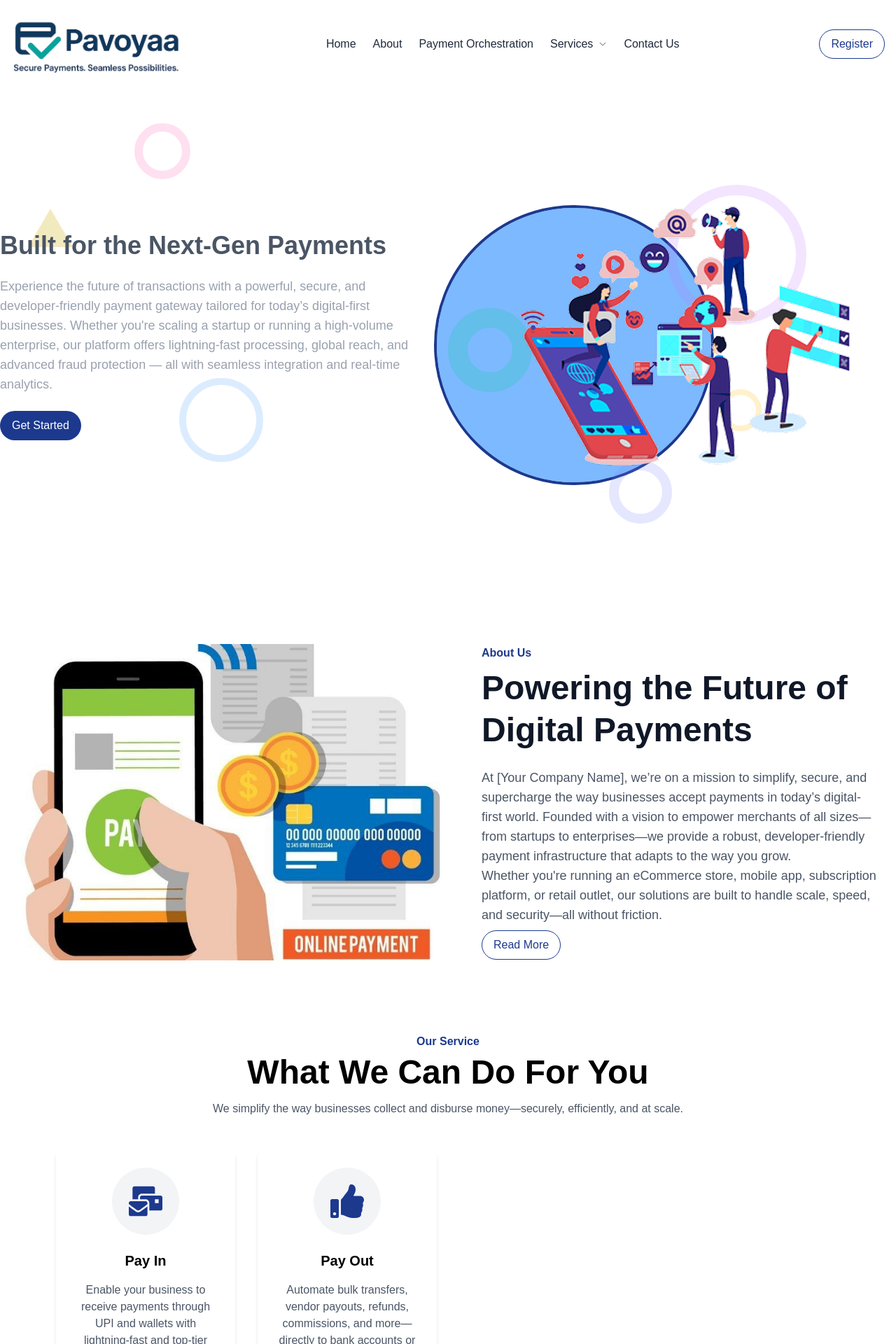
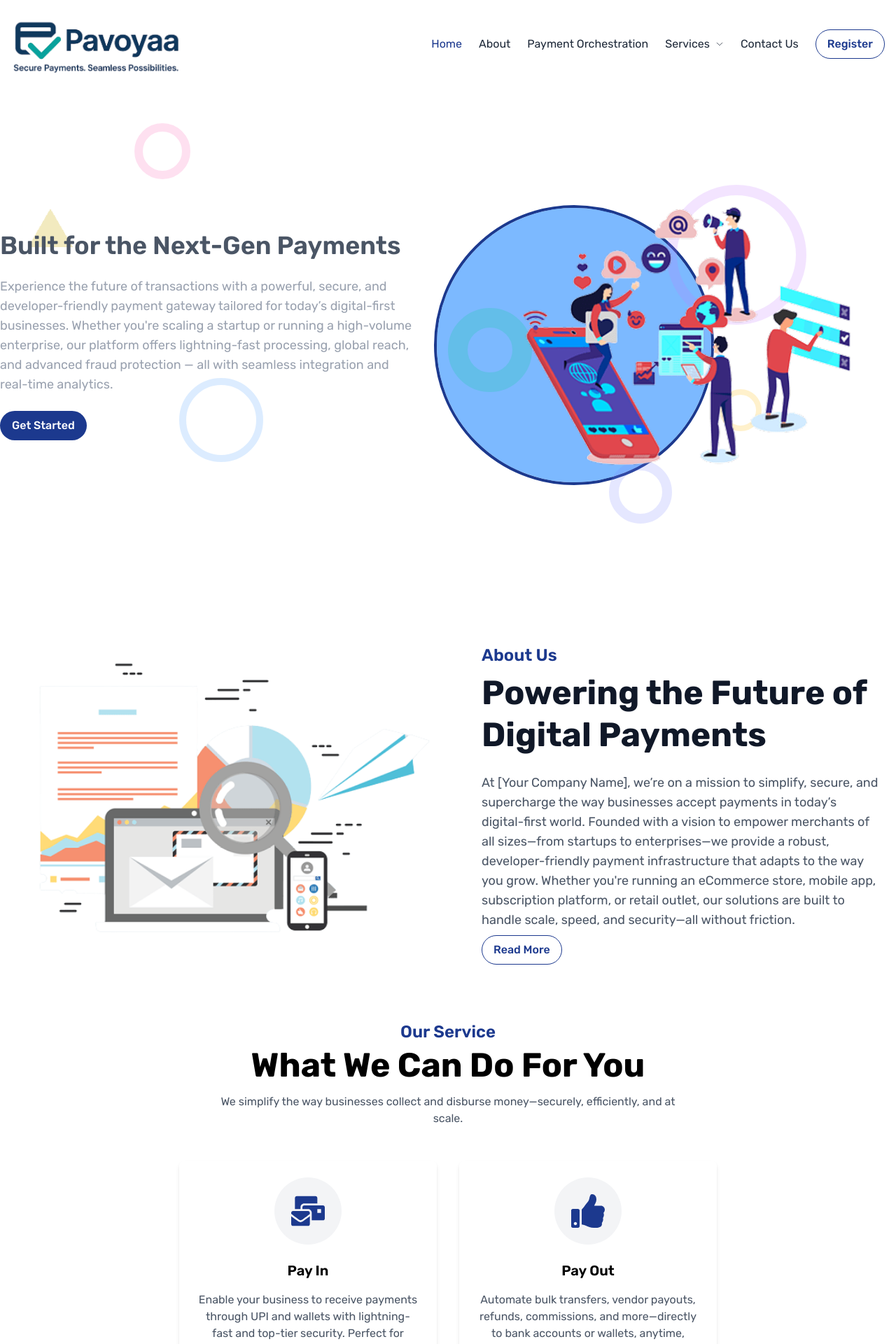
Before and after one commit to VipulVerma77/Mailer, a React (Vite) app: page / in a window 1280 px wide. Shown: the top 1920 px of the page at 70% size. Built offline with nearby package versions, Linux system fonts and the light colour scheme; a web font is replaced by a local one.

Commit message:
client change

```diff
--- a/package.json
+++ b/package.json
@@ -13,9 +13,11 @@
     "@headlessui/react": "^2.2.2",
     "@heroicons/react": "^2.2.0",
     "@tailwindcss/vite": "^4.1.6",
+    "framer-motion": "^12.12.1",
     "react": "^19.1.0",
     "react-dom": "^19.1.0",
     "react-icons": "^5.5.0",
+    "react-intersection-observer": "^9.16.0",
     "react-router-dom": "^7.6.0",
     "react-slick": "^0.30.3",
     "slick-carousel": "^1.8.1",
--- a/src/assets/index.js
+++ b/src/assets/index.js
@@ -1,6 +1,6 @@
 import hero from "./hero-img-1.png"
 import sty from "./sty-1.png"
-import about from "./about-1.jpg";
+import about from "./about-1.png";
 import pay from "./Pay.png";
 import auto from './auto.jpg'
 import ease from './ease.jpg'
--- a/src/components/About.jsx
+++ b/src/components/About.jsx
@@ -1,28 +1,40 @@
-import { Fragment } from "react";
-import { Dialog, Transition } from "@headlessui/react";
+import { motion } from "framer-motion";
 import { about } from "../assets";
 import CustomButton from "./CustomButton";
+
 export default function About() {
   return (
     <section className="flex flex-col-reverse md:flex-row items-center justify-between px-6 py-12 md:py-10 max-w-7xl mx-auto">
-      {/* Left Image or Illustration */}
-      <div className="md:w-1/2 w-full">
+
+      {/* Left: Floating Image */}
+      <motion.div
+        className="md:w-1/2 w-full"
+        initial={{ opacity: 0, y: 50 }}
+        whileInView={{ opacity: 1, y: 0 }}
+        transition={{ duration: 1, ease: "easeOut" }}
+        viewport={{ once: true }}
+      >
         <img
-          src={about}// Replace with your image path
+          src={about}
           alt="Product Tour Illustration"
-          className="w-full h-auto"
+          className="w-full h-auto animate-float"
         />
-      </div>
+      </motion.div>
 
-      {/* Right Content */}
-      <div className="md:w-1/2 w-full mb-10 md:mb-0 md:pl-12 text-center md:text-left">
-        <p className="text-blue-900 font-semibold mb-2">About Us</p>
+      {/* Right: Slide In From Bottom */}
+      <motion.div
+        className="md:w-1/2 w-full mb-10 md:mb-0 md:pl-12 text-center md:text-left"
+        initial={{ opacity: 0, y: 50 }}
+        whileInView={{ opacity: 1, y: 0 }}
+        transition={{ duration: 1, delay: 0.2, ease: "easeOut" }}
+        viewport={{ once: true }}
+      >
+        <p className="text-blue-900 text-2xl font-semibold mb-2">About Us</p>
         <h2 className="text-3xl md:text-5xl font-bold text-gray-900 leading-tight">
           Powering the Future of Digital Payments
         </h2>
         <p className="mt-6 text-gray-600 text-lg">
           At [Your Company Name], we’re on a mission to simplify, secure, and supercharge the way businesses accept payments in today’s digital-first world. Founded with a vision to empower merchants of all sizes—from startups to enterprises—we provide a robust, developer-friendly payment infrastructure that adapts to the way you grow.
-<br/>
           Whether you're running an eCommerce store, mobile app, subscription platform, or retail outlet, our solutions are built to handle scale, speed, and security—all without friction.
         </p>
         <CustomButton
@@ -32,7 +44,7 @@ Whether you're running an eCommerce store, mobile app, subscription platform, or
           size="medium"
           className="rounded-full mt-2"
         />
-      </div>
+      </motion.div>
     </section>
   );
 }
--- a/src/components/Navbar.jsx
+++ b/src/components/Navbar.jsx
@@ -2,7 +2,7 @@ import { useState, useEffect, Fragment } from 'react';
 import { Dialog, Transition } from '@headlessui/react';
 import { Link, NavLink } from 'react-router-dom';
 import { Bars3Icon, XMarkIcon } from '@heroicons/react/24/solid';
-import { ChevronDownIcon, ChevronUpIcon, EnvelopeIcon } from '@heroicons/react/24/outline';
+import { ChevronDownIcon, ChevronUpIcon } from '@heroicons/react/24/outline';
 import { navLinks, authLinks } from '../config/navLink.js';
 import CustomButton from './CustomButton';
 import { logo } from '../assets/index.js';
@@ -24,30 +24,30 @@ export default function Navbar() {
   return (
     <>
       <header
-        className={`w-full top-0 left-0 z-50 transition-all duration-500 ${isSticky ? 'fixed bg-white shadow-sm py-3' : 'absolute bg-transparent py-5'
-          }`}
+        className={`w-full top-0 left-0 z-50 transition-all duration-500 ${
+          isSticky ? 'fixed bg-white shadow-sm py-3' : 'absolute bg-transparent py-5'
+        }`}
       >
         <div className="container mx-auto px-4 flex items-center justify-between">
           <Link to="/" className=" font-semibold flex items-center space-x-2">
-            {/* <EnvelopeIcon className="w-6 h-6 md:w-10 md:h-20 text-pink-600" />
-            <span className="text-pink-600 font-extrabold text-[calc(1.375rem+1.5vw)] leading-tight">
-              Pavoyaa
-            </span> */}
-            <img src={logo} alt="company logio" height={10} width={250} />
+            <img src={logo} alt="company logo" height={10} width={250} />
           </Link>
 
-          <nav className="hidden lg:flex items-center space-x-6">
+          <div className="hidden lg:flex items-center space-x-6 ml-auto">
             {navLinks.map((item) => {
               if (item.type === 'link') {
                 return (
-                  <Link
+                  <NavLink
                     key={item.label}
                     to={item.path}
-                    className={`text-base font-normal transition-colors duration-500 ${isSticky ? 'py-2' : 'py-4'
-                      } text-gray-800 hover:text-blue-900`}
+                    className={({ isActive }) =>
+                      `text-base font-normal transition-colors duration-500 ${
+                        isSticky ? 'py-2' : 'py-4'
+                      } ${isActive ? 'text-blue-900' : 'text-gray-800 hover:text-blue-900'}`
+                    }
                   >
                     {item.label}
-                  </Link>
+                  </NavLink>
                 );
               } else if (item.type === 'dropdown') {
                 return (
@@ -58,25 +58,33 @@ export default function Navbar() {
                     onMouseLeave={() => setDropdownOpen(false)}
                   >
                     <button
-                      className={`flex items-center text-base font-normal transition-all duration-500 ${isSticky ? 'py-2' : 'py-4'
-                        } text-gray-800 hover:text-blue-900`}
+                      className={`flex items-center text-base font-normal transition-all duration-500 ${
+                        isSticky ? 'py-2' : 'py-4'
+                      } text-gray-800 hover:text-blue-900`}
                     >
                       {item.label}
                       <ChevronDownIcon className="ml-2 w-3 h-3" />
                     </button>
                     <div
-                      className={`absolute top-full left-0 mt-2 w-44 bg-white rounded-lg shadow-md transform transition-all duration-500 origin-top ${dropdownOpen ? 'scale-y-100 opacity-100' : 'scale-y-0 opacity-0'
-                        }`}
+                      className={`absolute top-full left-0 mt-2 w-44 bg-white rounded-lg shadow-md transform transition-all duration-500 origin-top ${
+                        dropdownOpen ? 'scale-y-100 opacity-100' : 'scale-y-0 opacity-0'
+                      }`}
                     >
                       {item.items.map((subItem) => (
-                        <Link
+                        <NavLink
                           key={subItem.label}
                           to={subItem.path}
-                          className="block px-4 py-2 text-gray-700 hover:bg-blue-900 hover:text-white"
+                          className={({ isActive }) =>
+                            `block px-4 py-2 text-sm ${
+                              isActive
+                                ? 'bg-blue-900 text-white'
+                                : 'text-gray-700 hover:bg-blue-900 hover:text-white'
+                            }`
+                          }
                           onClick={() => setDropdownOpen(false)}
                         >
                           {subItem.label}
-                        </Link>
+                        </NavLink>
                       ))}
                     </div>
                   </div>
@@ -84,18 +92,14 @@ export default function Navbar() {
               }
               return null;
             })}
-          </nav>
 
-          <div className="hidden lg:flex items-center space-x-4">
             {authLinks.map((link) => {
               const isRegister = link.label.toLowerCase() === 'register';
               return isRegister ? (
                 <button
                   key={link.label}
                   onClick={() => setShowRegisterModal(true)}
-                  className=" px-4 py-2 text-base rounded-full font-medium cursor-pointer  border border-blue-900 text-blue-900
-      hover:bg-blue-900 hover:text-white
-      transition-all duration-300"
+                  className="px-4 py-2 text-base rounded-full font-medium cursor-pointer border border-blue-900 text-blue-900 hover:bg-blue-900 hover:text-white transition-all duration-300"
                 >
                   {link.label}
                 </button>
@@ -111,15 +115,17 @@ export default function Navbar() {
             })}
           </div>
 
+          {/* Hamburger Menu */}
           <button
             type="button"
             onClick={() => setMobileOpen(!mobileOpen)}
-            className="lg:hidden p-2 rounded-md text-gray-700 hover:text-pink-600 hover:bg-gray-100 focus:outline-none focus:ring-2 focus:ring-pink-500"
+            className="lg:hidden p-2 rounded-md text-gray-700 hover:text-blue-900 hover:bg-gray-100 focus:outline-none focus:ring-2 focus:ring-blue-500"
           >
             {mobileOpen ? <XMarkIcon className="w-6 h-6" /> : <Bars3Icon className="w-6 h-6" />}
           </button>
         </div>
 
+        {/* Mobile Nav */}
         {mobileOpen && (
           <div className="lg:hidden bg-white shadow-lg px-4 pb-4 space-y-2">
             {navLinks.map((item) => {
@@ -170,6 +176,7 @@ export default function Navbar() {
               }
               return null;
             })}
+
             <div className="pt-3 space-y-3 border-t border-gray-100 mt-2">
               {authLinks.map((link) => {
                 const isRegister = link.label.toLowerCase() === 'register';
@@ -198,10 +205,11 @@ export default function Navbar() {
         )}
       </header>
 
+      {/* Register Modal */}
       <Transition appear show={showRegisterModal} as={Fragment}>
         <Dialog as="div" className="relative z-50" onClose={() => setShowRegisterModal(false)}>
           <Transition.Child
-            as="div"  // Use "div" instead of Fragment here
+            as="div"
             enter="ease-out duration-300"
             enterFrom="opacity-0"
             enterTo="opacity-100"
@@ -209,13 +217,13 @@ export default function Navbar() {
             leaveFrom="opacity-100"
             leaveTo="opacity-0"
           >
-            <div className="fixed inset-0 bg-white/10 backdrop-blur-sm " /> {/* Set the background to transparent */}
+            <div className="fixed inset-0 bg-white/10 backdrop-blur-sm" />
           </Transition.Child>
 
           <div className="fixed inset-0 overflow-y-auto">
-            <div className="flex min-h-full items-center justify-center  p-4">
+            <div className="flex min-h-full items-center justify-center p-4">
               <Transition.Child
-                as="div"  // Again use "div" instead of Fragment here
+                as="div"
                 enter="ease-out duration-300"
                 enterFrom="opacity-0 scale-95"
                 enterTo="opacity-100 scale-100"
@@ -223,15 +231,31 @@ export default function Navbar() {
                 leaveFrom="opacity-100 scale-100"
                 leaveTo="opacity-0 scale-95"
               >
-                <Dialog.Panel className="w-full max-w-md transform overflow-hidden rounded-2xl bg-gray-100 p-6 text-left align-middle shadow-xl transition-all ">
+                <Dialog.Panel className="w-full max-w-md transform overflow-hidden rounded-2xl bg-gray-100 p-6 text-left align-middle shadow-xl transition-all">
                   <Dialog.Title className="text-lg text-center font-medium leading-6 text-blue-900">
                     Register With Us
                   </Dialog.Title>
                   <form className="mt-4 space-y-4">
-                    <input type="text" placeholder="Name" className="w-full border border-gray-300 bg-white rounded-md px-4 py-2 focus:outline-none focus:ring-2 focus:ring-blue-900 text-blue-900 placeholder-blue-900" />
-                    <input type="tel" placeholder="Phone" className="w-full border border-gray-300 bg-white rounded-md px-4 py-2 focus:outline-none focus:ring-2 focus:ring-blue-900 text-blue-900 placeholder-blue-900" />
-                    <input type="email" placeholder="Email" className="w-full border border-gray-300 bg-white rounded-md px-4 py-2 focus:outline-none focus:ring-2 focus:ring-blue-900 text-blue-900 placeholder-blue-900" />
-                    <input type="text" placeholder="Company Name" className="w-full border border-gray-300 bg-white rounded-md px-4 py-2 focus:outline-none focus:ring-2 focus:ring-blue-900 text-blue-900 placeholder-blue-900" />
+                    <input
+                      type="text"
+                      placeholder="Name"
+                      className="w-full border border-gray-300 bg-white rounded-md px-4 py-2 focus:outline-none focus:ring-2 focus:ring-blue-900 text-blue-900 placeholder-blue-900"
+                    />
+                    <input
+                      type="tel"
+                      placeholder="Phone"
+                      className="w-full border border-gray-300 bg-white rounded-md px-4 py-2 focus:outline-none focus:ring-2 focus:ring-blue-900 text-blue-900 placeholder-blue-900"
+                    />
+                    <input
+                      type="email"
+                      placeholder="Email"
+                      className="w-full border border-gray-300 bg-white rounded-md px-4 py-2 focus:outline-none focus:ring-2 focus:ring-blue-900 text-blue-900 placeholder-blue-900"
+                    />
+                    <input
+                      type="text"
+                      placeholder="Company Name"
+                      className="w-full border border-gray-300 bg-white rounded-md px-4 py-2 focus:outline-none focus:ring-2 focus:ring-blue-900 text-blue-900 placeholder-blue-900"
+                    />
                     <button
                       type="submit"
                       className="w-full bg-blue-900 text-white py-2 rounded-md hover:bg-blue-1000 cursor-pointer"
@@ -252,8 +276,6 @@ export default function Navbar() {
           </div>
         </Dialog>
       </Transition>
-
-
     </>
   );
 }
--- a/src/index.css
+++ b/src/index.css
@@ -1,6 +1,6 @@
-@import "tailwindcss";
 @import url('https://fonts.googleapis.com/css2?family=Rubik:ital,wght@0,300..900;1,300..900&display=swap');
 @import url("https://fonts.googleapis.com/css2?family=Mona+Sans:ital,wght@0,200..900;1,200..900&display=swap");
+@import "tailwindcss";
 @import "slick-carousel/slick/slick.css";
 @import "slick-carousel/slick/slick-theme.css";
 
--- a/src/pages/Home.jsx
+++ b/src/pages/Home.jsx
@@ -1,7 +1,7 @@
 import { useEffect, useState } from 'react';
 import { Transition } from '@headlessui/react';
 import { About, CustomButton, FAQ, Testimonial } from '../components';
-import {hero,sty} from "../assets/index"
+import { hero, sty } from "../assets/index"
 
 import Service from './Service';
 import Feature from '../components/Feature';
@@ -72,39 +72,21 @@ export default function Home() {
           <div className="max-w-7xl mx-auto">
             <div className="flex flex-col lg:flex-row  items-center gap-22">
               {/* Text content */}
-            <div className="lg:w-1/2 space-y-6 ">
-              <Transition
-                show={true}
-                appear={true}
-                enter="transition-opacity duration-500 delay-100"
-                enterFrom="opacity-0"
-                enterTo="opacity-100"
-              >
-                <h2 className="text-4xl md:text-4xl font-[600] text-gray-600">
-                  Built for the Next-Gen Payments
-                </h2>
-              </Transition>
 
                 <Transition
                   show={true}
                   appear={true}
-                enter="transition-opacity duration-500 delay-300"
-                enterFrom="opacity-0"
-                enterTo="opacity-100"
+                  enter="transition-all duration-1000 delay-200 ease-out"
+                  enterFrom="-translate-x-full opacity-0"
+                  enterTo="translate-x-0 opacity-100"
                 >
+                  <div className="lg:w-1/2 space-y-6">
+                    <h2 className="text-4xl md:text-4xl font-[600] text-gray-600">
+                      Built for the Next-Gen Payments
+                    </h2>
                     <p className="text-lg text-gray-400 font-normal">
                        Experience the future of transactions with a powerful, secure, and developer-friendly payment gateway tailored for today’s digital-first businesses. Whether you're scaling a startup or running a high-volume enterprise, our platform offers lightning-fast processing, global reach, and advanced fraud protection — all with seamless integration and real-time analytics.
                     </p>
-              </Transition>
-
-              <Transition
-                show={true}
-                appear={true}
-                enter="transition-opacity duration-500 delay-500"
-                enterFrom="opacity-0"
-                enterTo="opacity-100"
-              >
-                <div>
                     <CustomButton
                       to="/about"
                       label="Get Started"
@@ -114,31 +96,34 @@ export default function Home() {
                     />
                   </div>
                 </Transition>
-            </div>
+
+
 
               {/* Image */}
               <Transition
                 show={true}
                 appear={true}
-              enter="transition-opacity duration-500 delay-200"
-              enterFrom="opacity-0"
-              enterTo="opacity-100"
-              className="lg:w-1/2"
+                enter="transition-all duration-1000 delay-300 ease-out"
+                enterFrom="translate-x-full opacity-0"
+                enterTo="translate-x-0 opacity-100"
               >
+                <div className="lg:w-1/2">
                   <img
                     src={hero}
                     alt="Email marketing dashboard"
                     className="w-full h-auto rounded-lg"
                   />
+                </div>
               </Transition>
+
             </div>
           </div>
         </div>
       </div>
-    <About/>
-    <Service/>
-    <Feature/>
-    <FAQ/>
+      <About />
+      <Service />
+      <Feature />
+      <FAQ />
       {/* <Blog/>
     <Testimonial/> */}
     </>
--- a/src/pages/Service.jsx
+++ b/src/pages/Service.jsx
@@ -3,13 +3,14 @@ import { Dialog, Transition } from '@headlessui/react';
 import { useState } from 'react';
 import { FaMailBulk, FaThumbsUp } from 'react-icons/fa';
 import { CustomButton } from '../components';
+import { motion } from 'framer-motion'; // 👈 import framer motion
 
 const services = [
   {
     title: 'Pay In',
     icon: <FaMailBulk className="text-blue-900 text-5xl" />,
     description:
-      'Enable your business to receive payments through UPI and wallets with lightning-fast and top-tier security. Perfect for websites, apps, and eCommerce platforms.',
+      'Enable your business to receive payments through UPI and wallets with lightning-fast and top-tier security. Perfect for websites and eCommerce platforms.',
   },
   {
     title: 'Pay Out',
@@ -23,45 +24,51 @@ export default function Service() {
   const [isOpen, setIsOpen] = useState(false);
 
   return (
-    <section className="w-full py-16 bg-white">
+    <section className="w-full py-10 bg-white">
       <div className="max-w-6xl mx-auto px-4">
-        <div className="text-center mb-12">
-          <h4 className="text-blue-900 font-semibold mb-2">Our Service</h4>
+        {/* Section Title */}
+        <motion.div
+          className="text-center mb-12"
+          initial={{ opacity: 0, y: 40 }}
+          whileInView={{ opacity: 1, y: 0 }}
+          transition={{ duration: 0.8 }}
+          viewport={{ once: true }}
+        >
+          <h4 className="text-blue-900 text-2xl font-semibold mb-2">Our Service</h4>
           <h1 className="text-4xl md:text-5xl font-bold mb-4">What We Can Do For You</h1>
           <p className="text-gray-600 max-w-2xl mx-auto">
             We simplify the way businesses collect and disburse money—securely, efficiently, and at scale.
           </p>
-        </div>
+        </motion.div>
 
-        <div className="grid grid-cols-1 sm:grid-cols-2 lg:grid-cols-4 gap-8 justify-center">
+        {/* Cards */}
+        <div className="grid grid-cols-1 sm:grid-cols-2 gap-8 justify-center max-w-3xl mx-auto">
           {services.map((service, index) => (
-            <div
+            <motion.div
               key={index}
-              className="bg-white text-center rounded-lg shadow-md p-6 hover:shadow-xl transition-shadow duration-300"
+              className="bg-white text-center rounded-lg shadow-md p-6 hover:bg-blue-200 hover:shadow-xl transition-shadow duration-300"
+              initial={{ opacity: 0, y: 50 }}
+              whileInView={{ opacity: 1, y: 0 }}
+              transition={{ duration: 0.6, delay: index * 0.2 }}
+              viewport={{ once: true }}
             >
-              <div className="bg-gray-100 rounded-full  p-6 inline-block mb-4">
+              <div className="bg-gray-100 rounded-full p-6 inline-block mb-4">
                 {service.icon}
               </div>
               <h4 className="text-xl font-semibold mb-4">{service.title}</h4>
               <p className="text-gray-600 mb-4">{service.description}</p>
               <CustomButton
-                    to={service.title === "Pay In" ? '/payin':'/payout'}
-                    label="Read More"
-                    variant="outline"
-                    size="medium"
-                    className="rounded-full"
-                  />
-              {/* <button
-                onClick={() => setIsOpen(true)}
-                className="text-primary border border-primary px-4 py-2 rounded-full hover:bg-primary hover:text-white transition"
-              >
-                Read More
-              </button> */}
-            </div>
+                to={service.title === "Pay In" ? '/payin' : '/payout'}
+                label="Read More"
+                variant="outline"
+                size="medium"
+                className="rounded-full"
+              />
+            </motion.div>
           ))}
         </div>
 
-        {/* Headless UI Dialog example */}
+        {/* Optional Dialog (unchanged) */}
         <Transition appear show={isOpen} as={Fragment}>
           <Dialog as="div" className="relative z-10" onClose={() => setIsOpen(false)}>
             <Transition.Child
@@ -96,7 +103,6 @@ export default function Service() {
                         This is an example of a modal using Headless UI. You can display more detailed content here.
                       </p>
                     </div>
-
                     <div className="mt-4">
                       <button
                         type="button"
```
Also changed, not shown: src/components/FAQ.jsx (+53 -8 lines), src/components/Feature.jsx (+50 -17 lines), src/pages/AboutSection.jsx (+90 -32 lines), 1 other file (tests, documents, lock files or other folders). Lines whose indentation alone changed are shown as unchanged.
